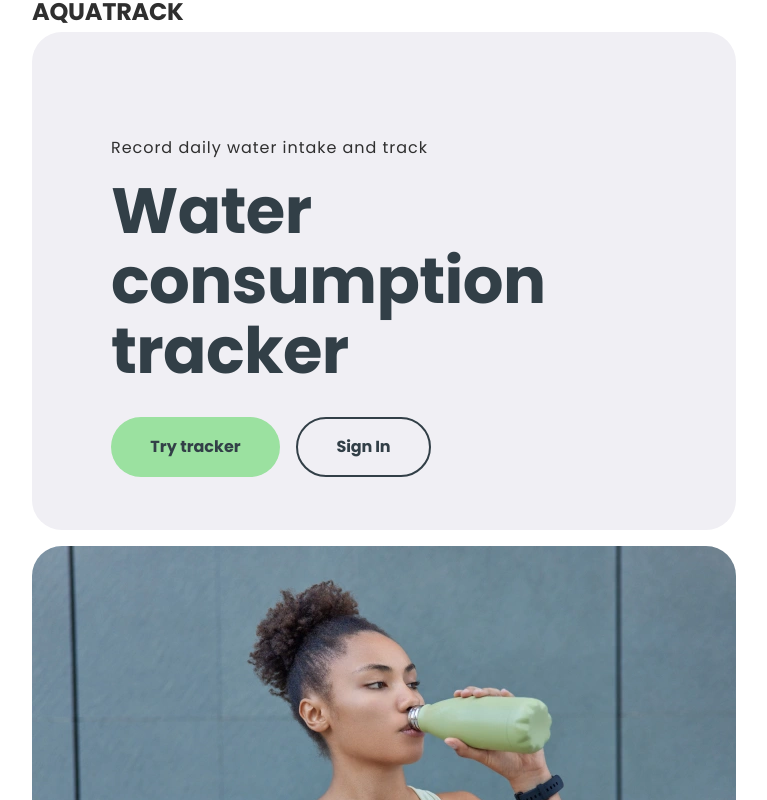
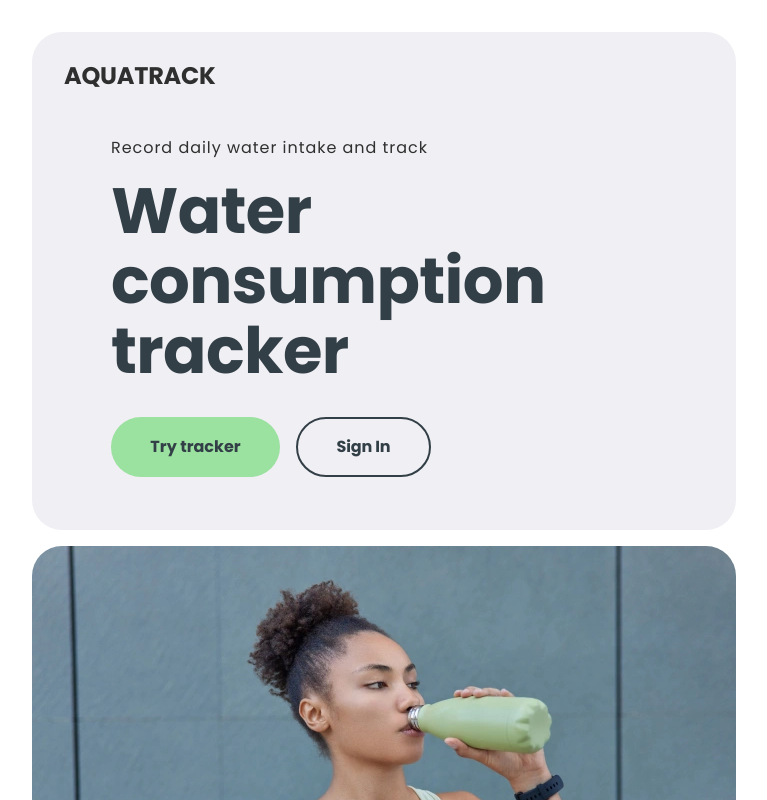
Before and after one commit to VPresich/aqua-react, a React (Vite) app: page / in a window 1280 px wide. Shown: the top 800 px of the page, without its empty margins (256-1023 px from the left). Built offline with nearby package versions, Linux system fonts and the light colour scheme; no server answers.

Commit message:
change header styles

```diff
--- a/src/components/AppBar/AppBar.module.css
+++ b/src/components/AppBar/AppBar.module.css
@@ -1,7 +1,7 @@
 .header {
   width: 100%;
   background-color: transparent;
-  position: fixed;
+  position: absolute;
   top: 0;
   left: 0;
   z-index: 10;
@@ -10,15 +10,17 @@
 .container {
   max-width: 375px;
   margin: 0 auto;
-  padding-left: 16px;
-  padding-right: 16px;
+  padding-top: 24px;
+  padding-left: 32px;
+  padding-right: 32px;
 }
 
 @media (min-width: 768px) {
   .container {
     max-width: 768px;
-    padding-left: 32px;
-    padding-right: 32px;
+    padding-top: 64px;
+    padding-left: 64px;
+    padding-right: 64px;
   }
 }
 
```
